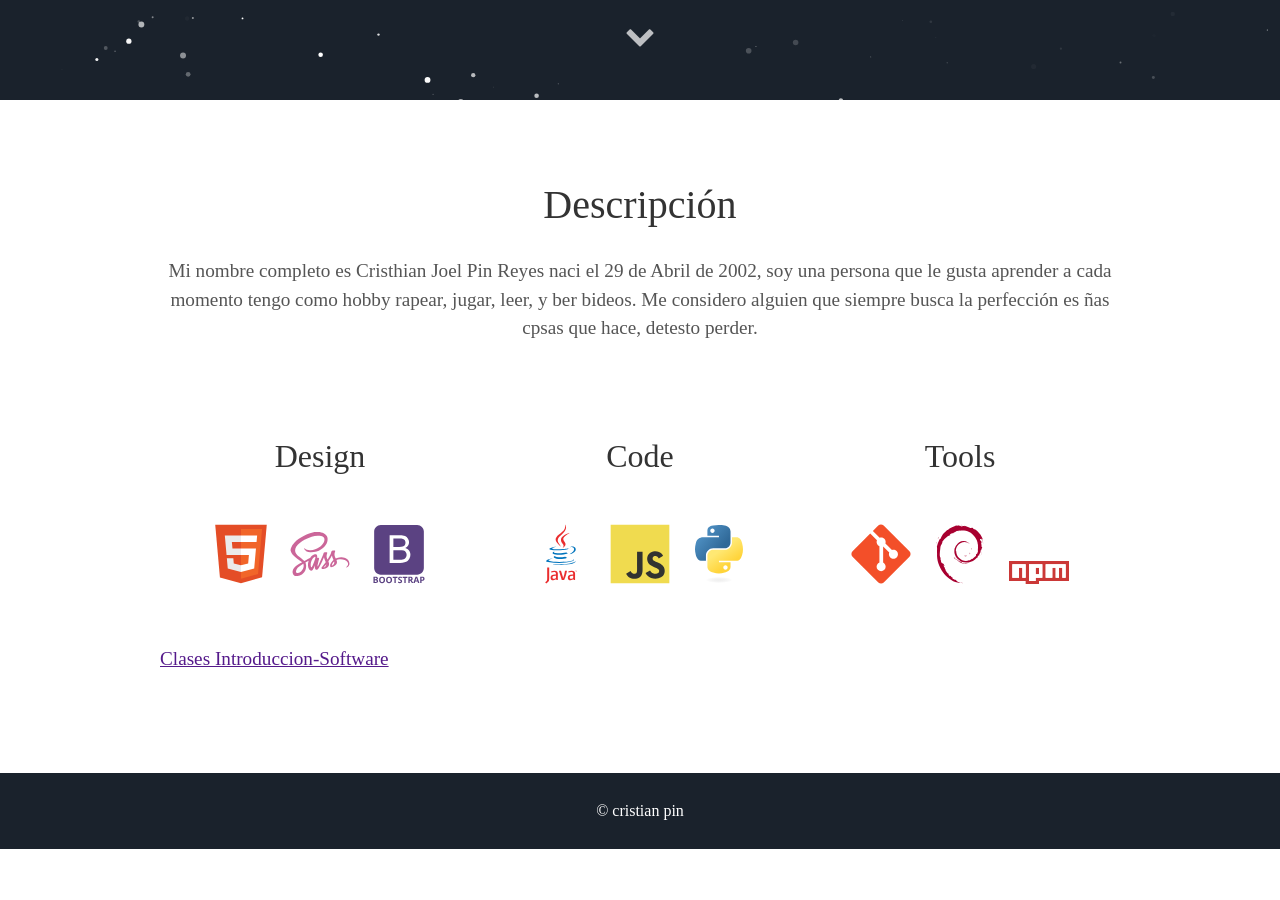
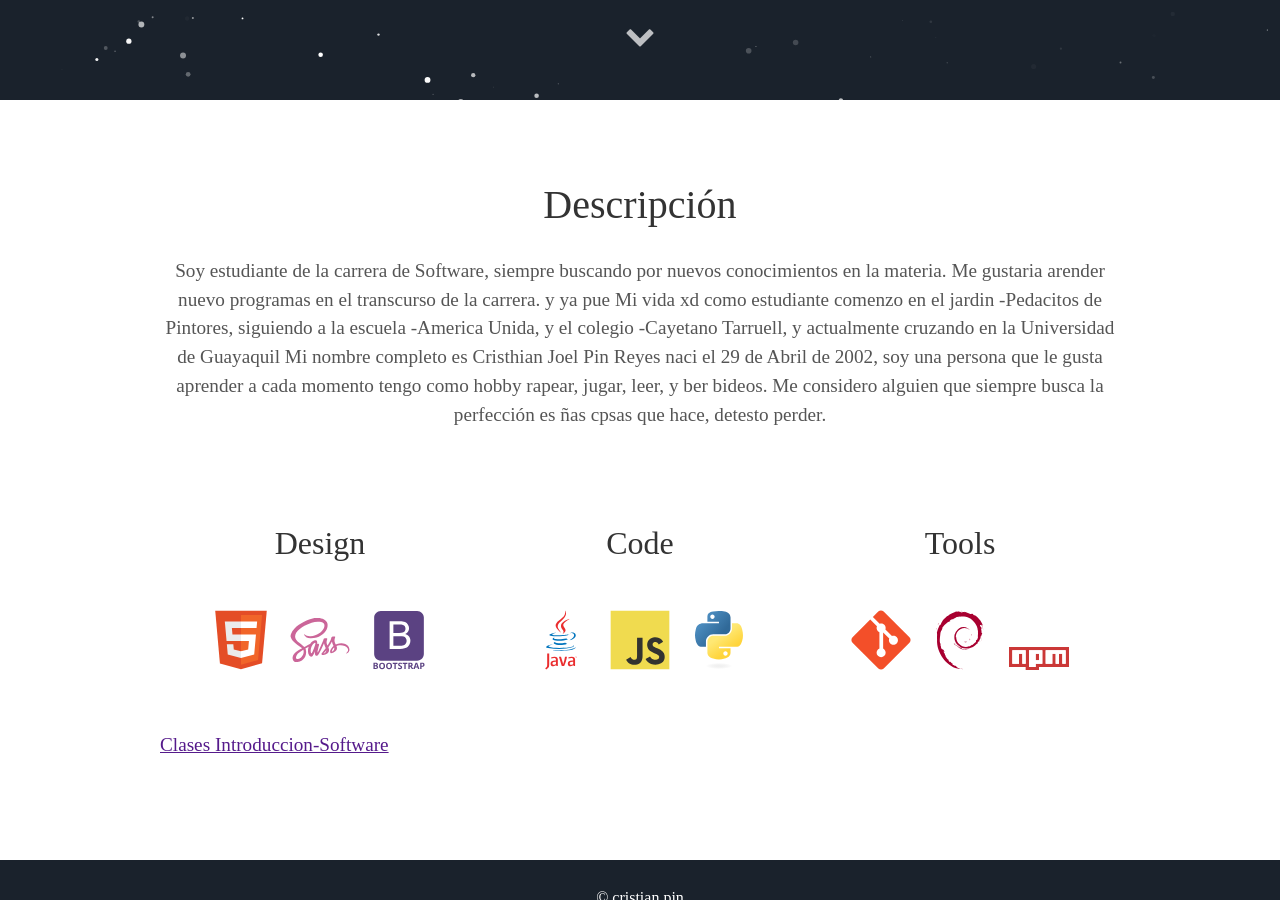
Before and after one commit to cristhianpin/crispin, a Jekyll site: the page built from intro/intro/jk/index.html, in a window 1280 px wide and 900 px high, scrolled down 800 px. Built offline with Jekyll 4.4.1, drawn with Linux system fonts in a browser that asks for light colours; some web fonts are replaced; before the commit the page ends 1649 px from its top, so only the background shows below that; part of the change alters nothing that is shown.

Commit message:
Update _config.yml

```diff
--- a/intro/intro/jk/_config.yml
+++ b/intro/intro/jk/_config.yml
@@ -7,9 +7,10 @@ description:
 # User settings
 username: cristian pin
 user_description: Soy estudiante de la carrera de Software, siempre buscando por nuevos conocimientos en la materia. Me gustaria arender nuevo programas en el transcurso de la carrera. y ya pue
+ Mi vida xd como estudiante comenzo en el jardin -Pedacitos de Pintores, siguiendo a la escuela -America Unida, y el colegio -Cayetano Tarruell, y actualmente cruzando en la Universidad de Guayaquil
+ Mi nombre completo es Cristhian Joel Pin Reyes naci el 29 de Abril de 2002, soy una persona que le gusta aprender a cada momento tengo como hobby rapear, jugar, leer, y ber bideos. Me considero alguien que siempre busca la perfección es ñas cpsas que hace, detesto perder.
+
 user_title: Estudiante de Software
-user_description: Mi vida xd como estudiante comenzo en el jardin -Pedacitos de Pintores, siguiendo a la escuela -America Unida, y el colegio -Cayetano Tarruell, y actualmente cruzando en la Universidad de Guayaquil
-user_description: Mi nombre completo es Cristhian Joel Pin Reyes naci el 29 de Abril de 2002, soy una persona que le gusta aprender a cada momento tengo como hobby rapear, jugar, leer, y ber bideos. Me considero alguien que siempre busca la perfección es ñas cpsas que hace, detesto perder.
 email: Cristhianpin92@gmail.com
 twitter_username: ""
 github_username:
```
